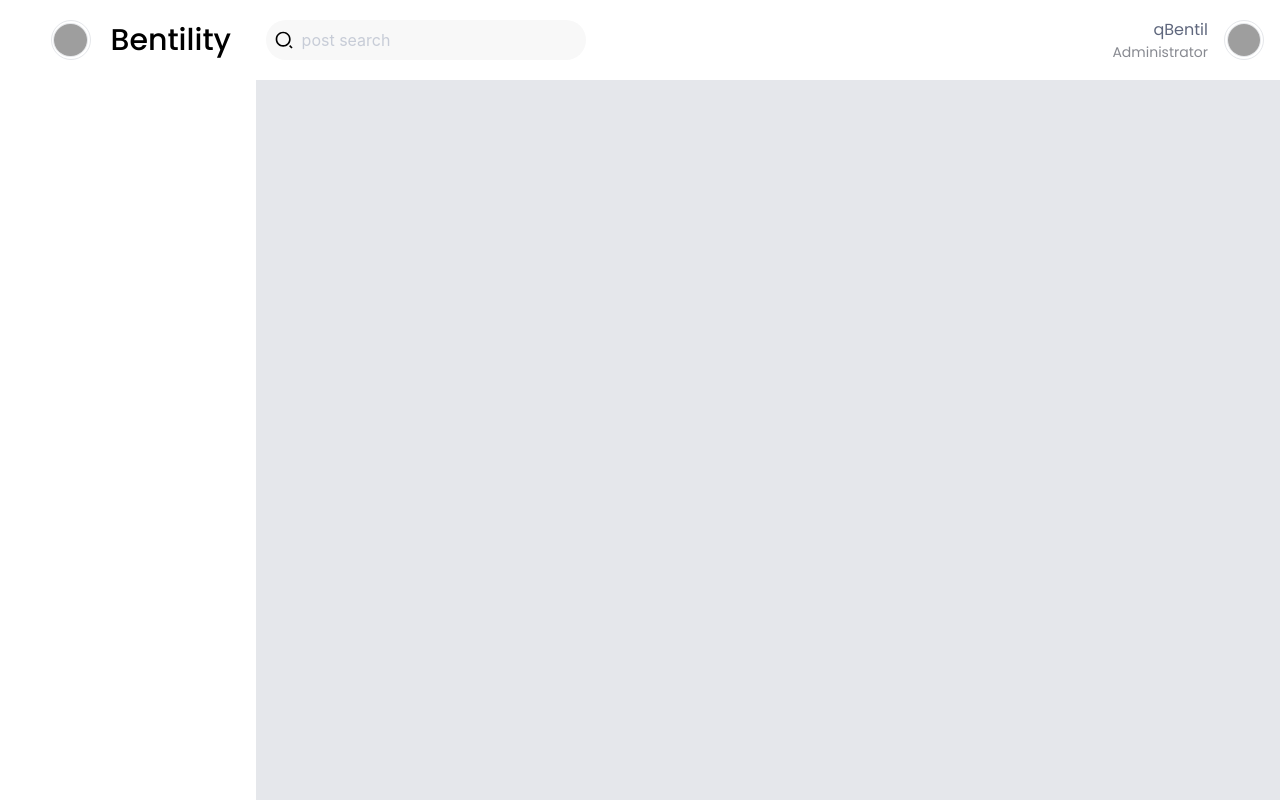
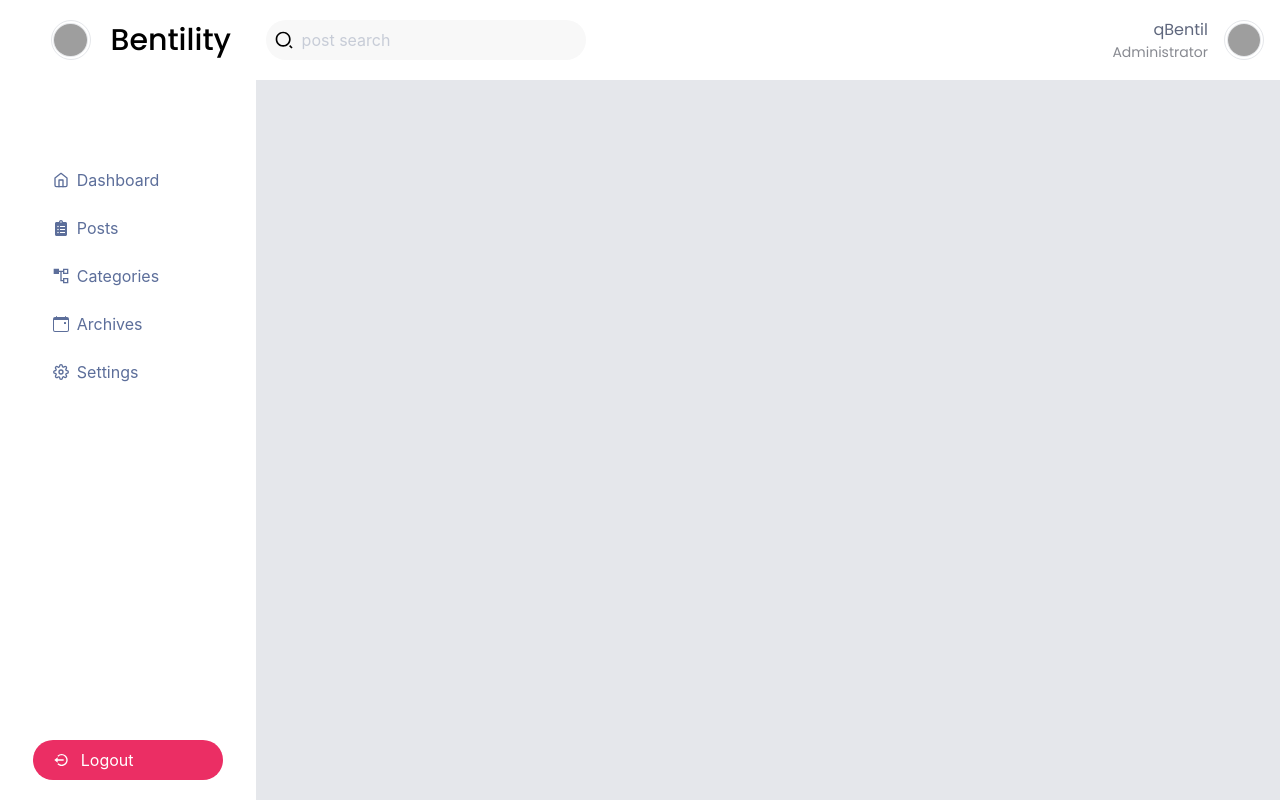
Before and after one commit to qbentil/bentility, a Next.js app: page /admin/dashboard in a window 1280 px wide. Built offline with nearby package versions, Linux system fonts and the light colour scheme; grey boxes are pictures that could not be loaded; a web font is replaced by a local one.

Commit message:
Complete sidebarnav

```diff
--- a/components/Admin/sidenav/index.tsx
+++ b/components/Admin/sidenav/index.tsx
@@ -1,11 +1,59 @@
-import React from 'react'
+import { FiHome, FiSettings } from "react-icons/fi";
+import Link from "next/link";
+import React from "react";
+import { FaClipboardList } from "react-icons/fa";
+import { CgListTree } from "react-icons/cg";
+import { BsCalendarEvent } from "react-icons/bs";
+import { BiLogOutCircle } from "react-icons/bi";
 
 function Sidenav() {
   return (
-    <div className='bg-white py-2 px-4 h-[90vh] w-[20%]'>
-
+    <div className="bg-white px-4 h-[90vh] w-[20%] flex items-center justify-between">
+      <div className="w-[85%] mx-auto h-full flex flex-col justify-between items-center pt-20">
+        <div className=" w-full h-[50vh] flex flex-col gap-2">
+          {/* Navigations */}
+          <Link href="/admin">
+            <div className="flex gap-2 items-center cursor-pointer text-[#5C6E9A] hover:bg-[#EB2E64] hover:text-white py-2 px-5 w-full rounded-full transition-all duration-75 ease-in-out">
+              <FiHome />
+              <p>Dashboard</p>
+            </div>
+          </Link>
+          <Link href="/admin">
+            <div className="flex gap-2 items-center cursor-pointer text-[#5C6E9A] hover:bg-[#EB2E64] hover:text-white py-2 px-5 w-full rounded-full transition-all duration-75 ease-in-out">
+              <FaClipboardList />
+              <p>Posts</p>
+            </div>
+          </Link>
+          <Link href="/admin">
+            <div className="flex gap-2 items-center cursor-pointer text-[#5C6E9A] hover:bg-[#EB2E64] hover:text-white py-2 px-5 w-full rounded-full transition-all duration-75 ease-in-out">
+              <CgListTree />
+              <p>Categories</p>
+            </div>
+          </Link>
+          <Link href="/admin">
+            <div className="flex gap-2 items-center cursor-pointer text-[#5C6E9A] hover:bg-[#EB2E64] hover:text-white py-2 px-5 w-full rounded-full transition-all duration-75 ease-in-out">
+              <BsCalendarEvent />
+              <p>Archives </p>
+            </div>
+          </Link>
+          <Link href="/admin">
+            <div className="flex gap-2 items-center cursor-pointer text-[#5C6E9A] hover:bg-[#EB2E64] hover:text-white py-2 px-5 w-full rounded-full transition-all duration-75 ease-in-out">
+              <FiSettings />
+              <p>Settings</p>
+            </div>
+          </Link>
+        </div>
+        <div className=" w-full flex flex-col mb-5">
+          <Link href="/admin">
+            <div className="flex gap-3 items-center cursor-pointer bg-[#EB2E64] text-white hover:bg-transparent hover:text-[#5C6E9A] py-2 px-5 w-full rounded-full transition-all duration-75 ease-in-out">
+              <BiLogOutCircle />
+              <p>Logout</p>
+            </div>
+          </Link>
+        </div>
+      </div>
     </div>
-  )
+  );
 }
 
-export default Sidenav
+export default Sidenav;
```
